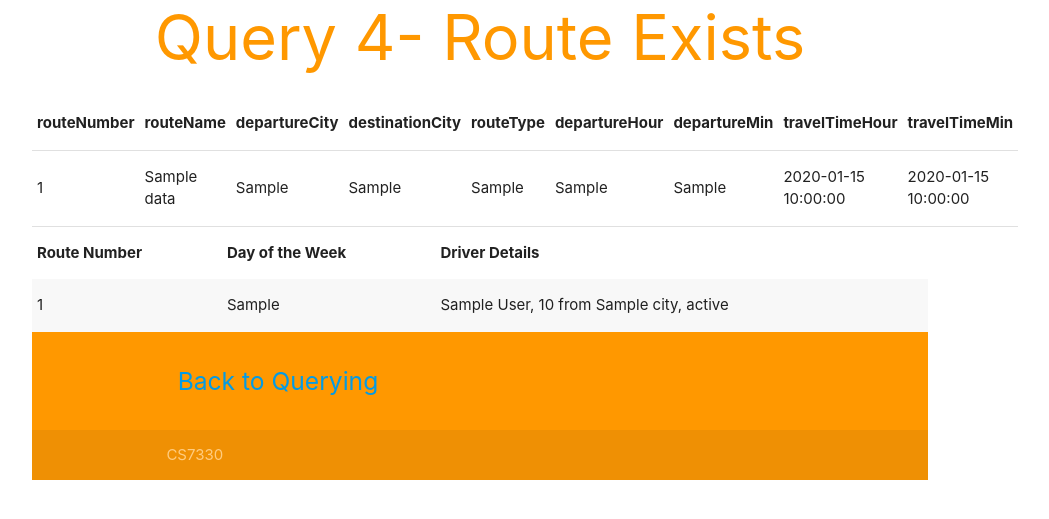
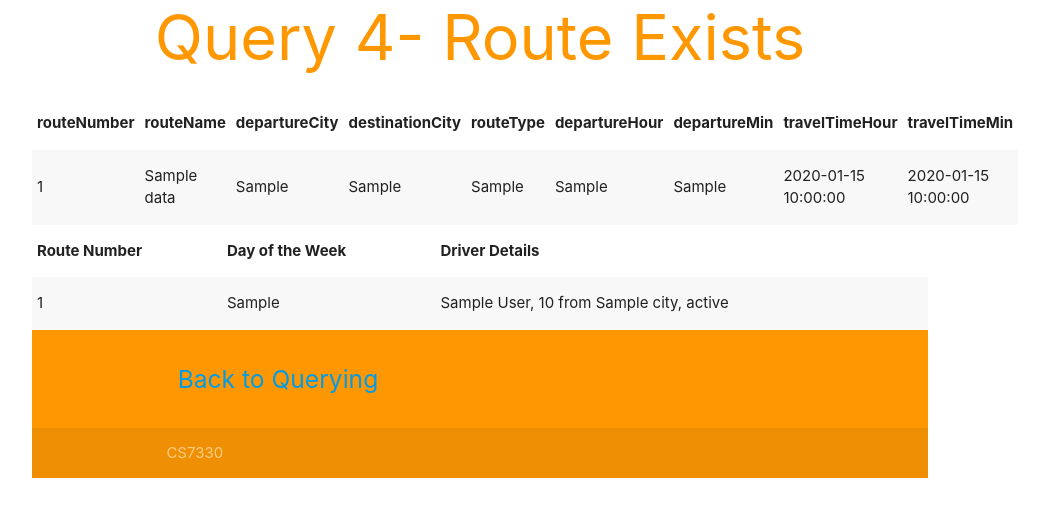
Before and after one commit to michaelcwatts123/DB_FinalProject, a Flask app: template BusNetwork/templates/route_exist.html in a window 1280 px wide. Shown: the part 163-682 px from the top of the page, without its empty margins (160-1209 px from the left). Run offline with Flask 2, Linux system fonts and the light colour scheme; the template is opened without the code that fills it: most values are stand-ins (such as "Sample title", 1, 10 or a date in 2020); some libraries are stand-ins or nearby versions.

Commit message:
Update route_exist.html

```diff
--- a/BusNetwork/templates/route_exist.html
+++ b/BusNetwork/templates/route_exist.html
@@ -23,7 +23,7 @@
         <title>{% block title %}{% endblock %} - Flaskr</title>
             {% block content %}
 
-             <table>
+             <table class="striped">
                  <thead>
                   <tr>
                   <th>routeNumber</th>
```
